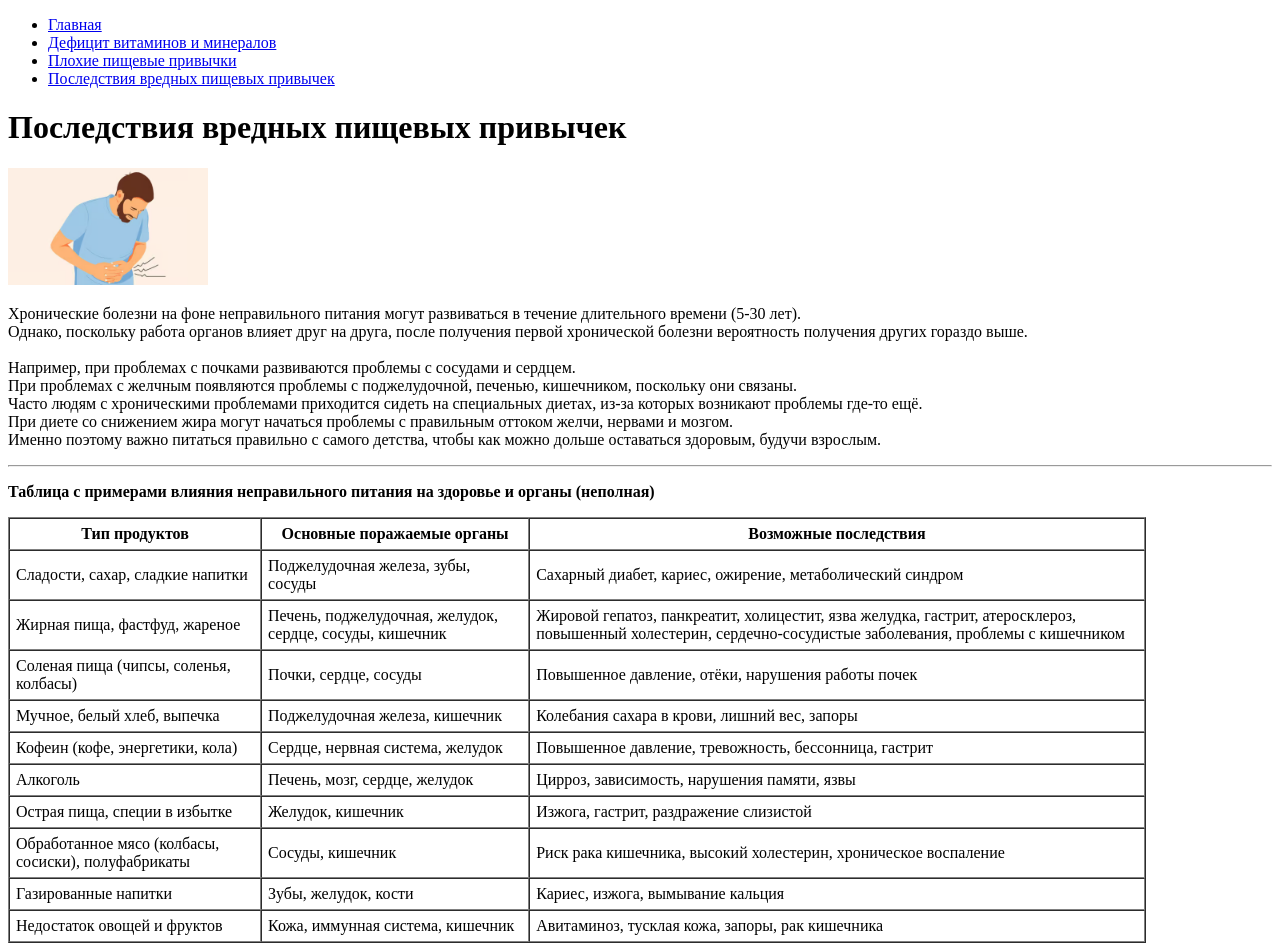
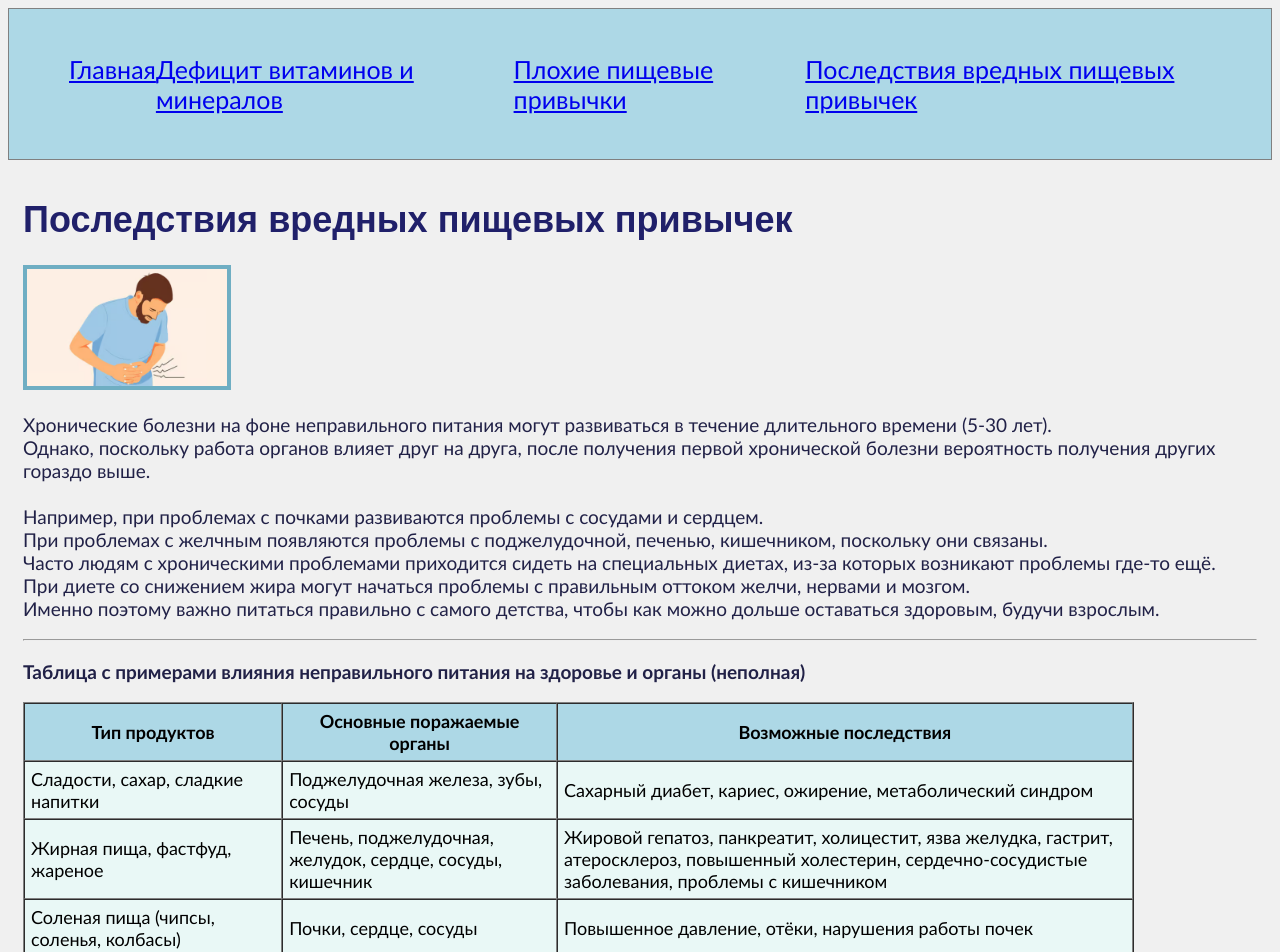
Before and after one commit to patriOt228-dot/patriOt228-dot.github.io, a plain HTML site: page bad-habits-effects.html in a window 1280 px wide. Shown: the top 952 px of the page. Drawn offline with Linux system fonts and the light colour scheme.

Commit message:
Added CSS

```diff
--- a/bad-habits-effects.html
+++ b/bad-habits-effects.html
@@ -3,14 +3,15 @@
     <head>
         <meta charset="utf-8">
         <title>Последствия вредных пищевых привычек</title>
+        <link rel="stylesheet" href="styles.css">
     </head>
 <body>
     <header>
-        <ul>
-            <li><a href="index.html">Главная</a></li>
-            <li><a href="deficit.html">Дефицит витаминов и минералов</a></li>
-            <li><a href="bad-habits.html">Плохие пищевые привычки</a></li>
-            <li><a href="bad-habits-effects.html">Последствия вредных пищевых привычек</a></li>
+        <ul class="menu">
+            <div><a href="index.html">Главная</a></div>
+            <div><a href="deficit.html">Дефицит витаминов и минералов</a></div>
+            <div><a href="bad-habits.html">Плохие пищевые привычки</a></div>
+            <div><a href="bad-habits-effects.html">Последствия вредных пищевых привычек</a></div>
         </ul>
     </header>
 
--- /dev/null
+++ b/styles.css
@@ -0,0 +1,105 @@
+/* Вся страница */
+body{
+    /* Шрифт текста */
+    font-family: Calibri;
+
+    /* Цвет фона */
+    background-color: #F0F0F0;
+
+    /* Размер шрифта */
+    font-size: 18px;
+}
+/* Шапка */
+header{
+    /* Отступы */
+    padding: 20px;
+
+    /* Цвет фона голубой*/
+    background-color: #ADD8E6;
+
+    /* Размер шрифта */
+    font-size: 25px;
+
+    /* Граница */
+    border: 1px solid grey;
+}
+/* Меню */
+.menu{
+    /* Сделать меню в один ряд с местом вокруг */
+    display: flex;
+    justify-content: space-around;
+
+    list-style: none;
+}
+
+/* Главный контент */
+main{
+    /* Отступы */
+    padding: 15px;
+}
+
+/* Заголовки */
+h1, h2, h3{
+    /* Шрифт */
+    font-family: sans-serif;
+
+    /* Цвет текста */
+    color: #20206a;
+}
+
+/* Текст */
+p{
+    /* цвет */
+    color: #212147;
+
+    /* Размер */
+    font-size: 19px;
+
+}
+
+/* Цитата */
+blockquote{
+    /* Шрифт */
+    font-family: monospace;
+
+    /* фон */
+    background-color: #E6E6FA;
+}
+
+/* Картинки */
+img{
+    /* Граница */
+    border: 4px solid #6faec3;
+}
+
+/* Таблица */
+table{
+    /* Фон */
+    background-color: #e9f8f6;
+}
+
+/* Заголовки таблицы */
+th{
+    /* Фон */
+    background-color: #ADD8E6;
+}
+
+
+
+/* Футер */
+footer{
+    /* Отступы */
+    padding: 20px;
+
+    /* Цвет фона голубой*/
+    background-color: #ADD8E6;
+
+    /* Размер шрифта */
+    font-size: 25px;
+
+    /* Граница */
+    border: 1px solid grey;
+
+    /* Текст по центру */
+    text-align: center;
+}
```
Also changed, not shown: bad-habits.html (+6 -5 lines), deficit.html (+6 -5 lines), index.html (+6 -5 lines).
